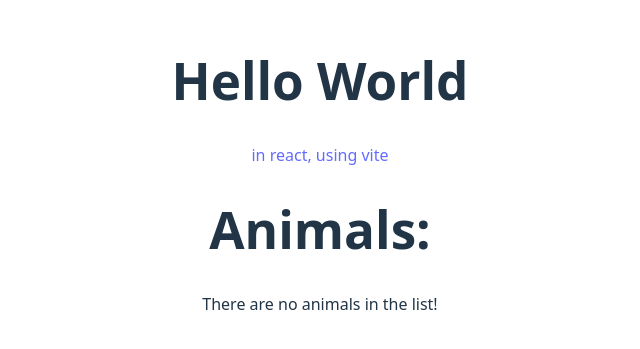
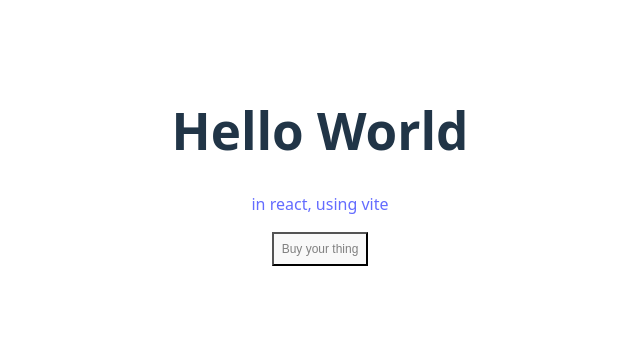
Before and after one commit to Anand-1812/learning_react, a React (Vite) app: page / in a window 1280 px wide. Shown: the part 233-582 px from the top of the page, without its empty margins (320-960 px from the left). Built offline with nearby package versions, Linux system fonts and the light colour scheme.

Commit message:
passing data between components

```diff
--- a/src/Rendering.jsx
+++ b/src/Rendering.jsx
@@ -1,28 +1,31 @@
-function List(props) {
-  if (!props.animals) {
-    return <div>Loading...</div>;
-  }
-
-  if (props.animals.length === 0) {
-    return <div>There are no animals in the list!</div>;
-  }
+function Button(props) {
+  const btnStyle = {
+    color: props.color,
+    fontSize: props.fontSize + "px",
+    padding: props.padding + "px",
+  };
 
   return (
-    <ul>
-      {props.animals.map((animal) => {
-        return <li key={animal}>{animal}</li>;
-      })}
-    </ul>
+    <button onClick={props.handleClick} style={btnStyle}>
+      {props.text}
+    </button>
   );
 }
 
 export function Rendering() {
-  const animals = [];
+  const handleButtonClick = () => {
+    window.location.href = "https://www.amazon.in";
+  };
 
   return (
     <div>
-      <h1>Animals: </h1>
-      <List animals={animals} />
+      <Button
+        text="Buy your thing"
+        color="gray"
+        fontSize={12}
+        padding={8}
+        handleClick={handleButtonClick}
+      />
     </div>
   );
 }
```
